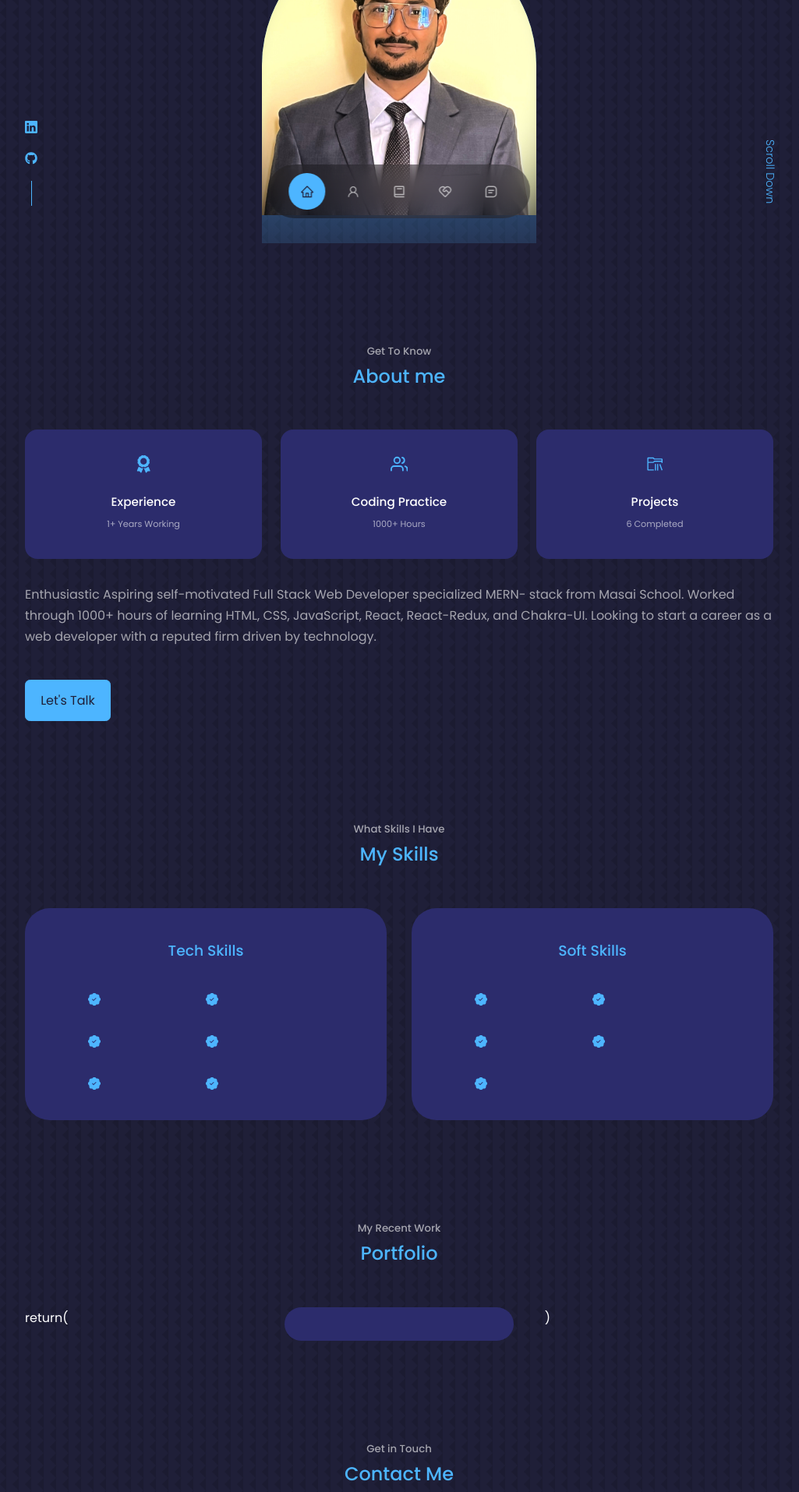
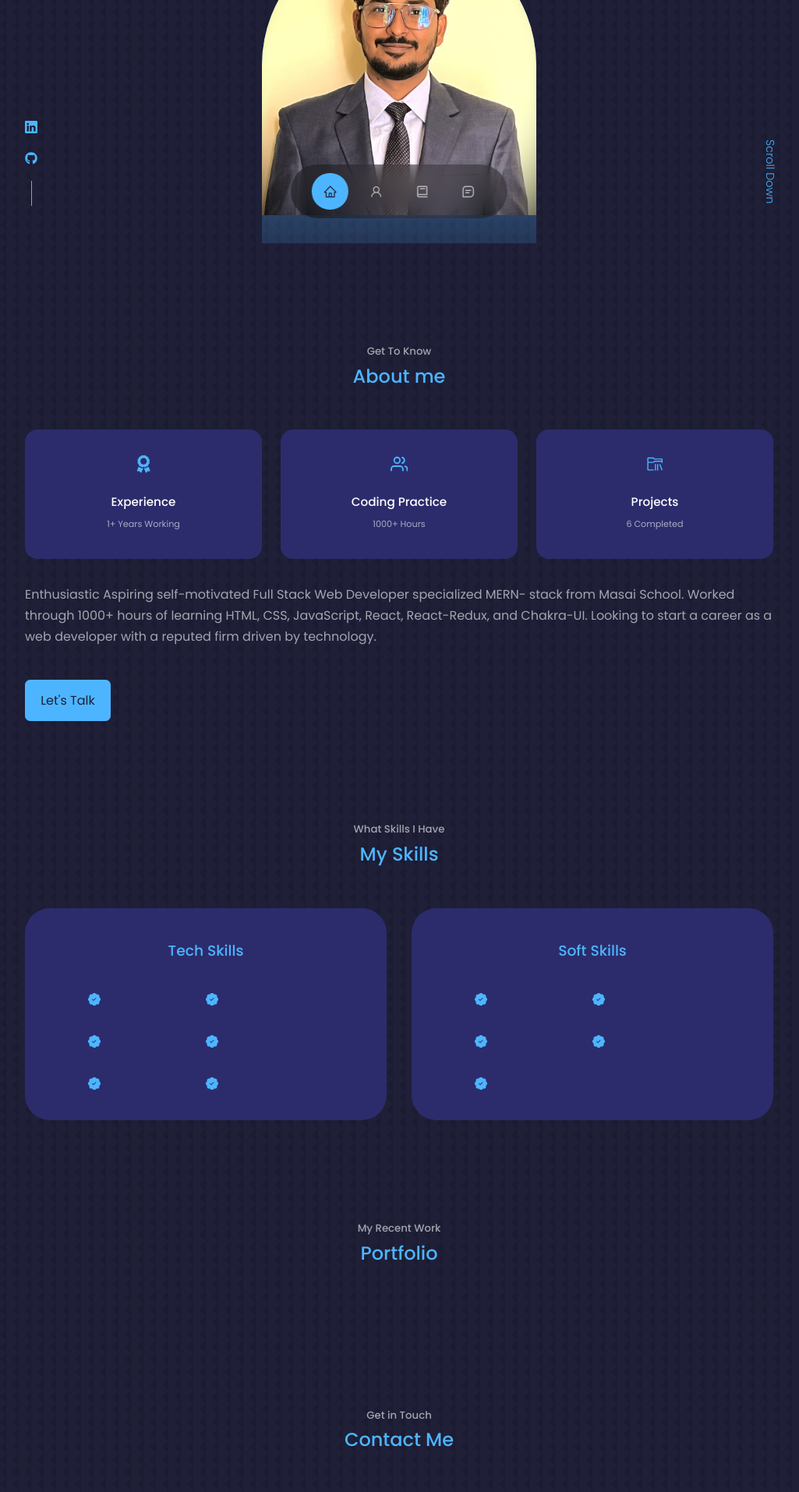
Before and after one commit to Mohit-Raj-Singh/Mohit-Raj-Singh.github.io, a React (Create React App) app: page / in a window 1280 px wide. Shown: the part 488-2402 px from the top of the page at 78% size, without its empty margins (128-1153 px from the left). Built offline with nearby package versions, Linux system fonts and the light colour scheme.

Commit message:
portfolio another commit

```diff
--- a/src/components/nav/Nav.jsx
+++ b/src/components/nav/Nav.jsx
@@ -2,7 +2,6 @@ import React from "react";
 import "./nav.css";
 import { AiOutlineHome, AiOutlineUser } from "react-icons/ai";
 import { BiBook, BiMessageSquareDetail } from "react-icons/bi";
-import { RiServiceLine } from "react-icons/ri";
 import { useState } from "react";
 
 const Nav = () => {
@@ -30,13 +29,7 @@ const Nav = () => {
       >
         <BiBook />
       </a>
-      <a
-        href="#services"
-        onClick={() => setActiveNav("#services")}
-        className={activeNav === "#services" ? "active" : ""}
-      >
-        <RiServiceLine />
-      </a>
+
       <a
         href="#contact"
         onClick={() => setActiveNav("#contact")}
--- a/src/components/portfolio/Portfolio.jsx
+++ b/src/components/portfolio/Portfolio.jsx
@@ -13,11 +13,11 @@ const Portfolio = () => {
       <h2>Portfolio</h2>
       <div className="container portfolio__container">
         {/* {data.map(({id,image,title,github,demo})=>{ */}
-          return(
+          {/* return(
               <article className="portfolio__item">
 
             </article>
-            )
+            ) */}
         {/* })} */}
       </div>
     </section>
```
